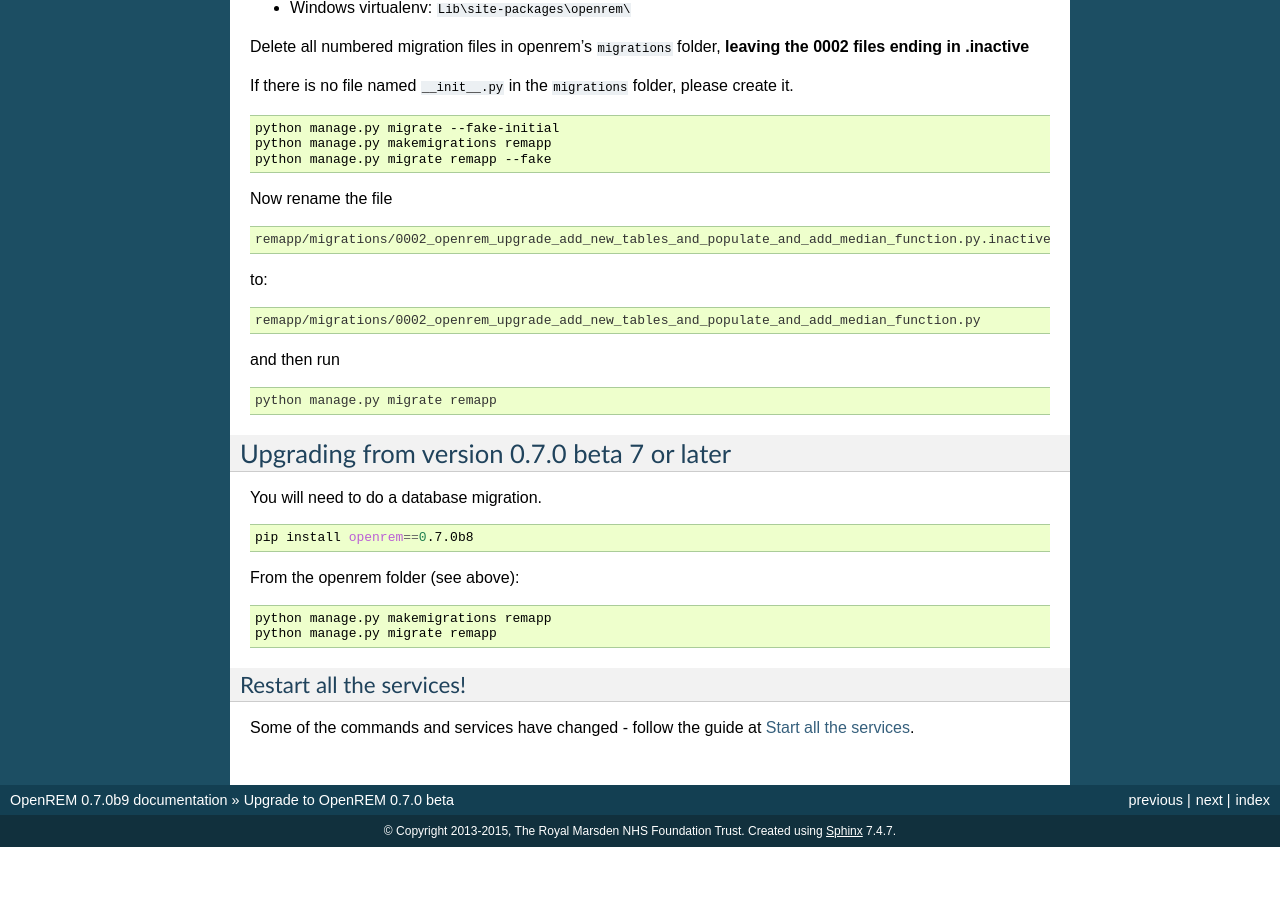
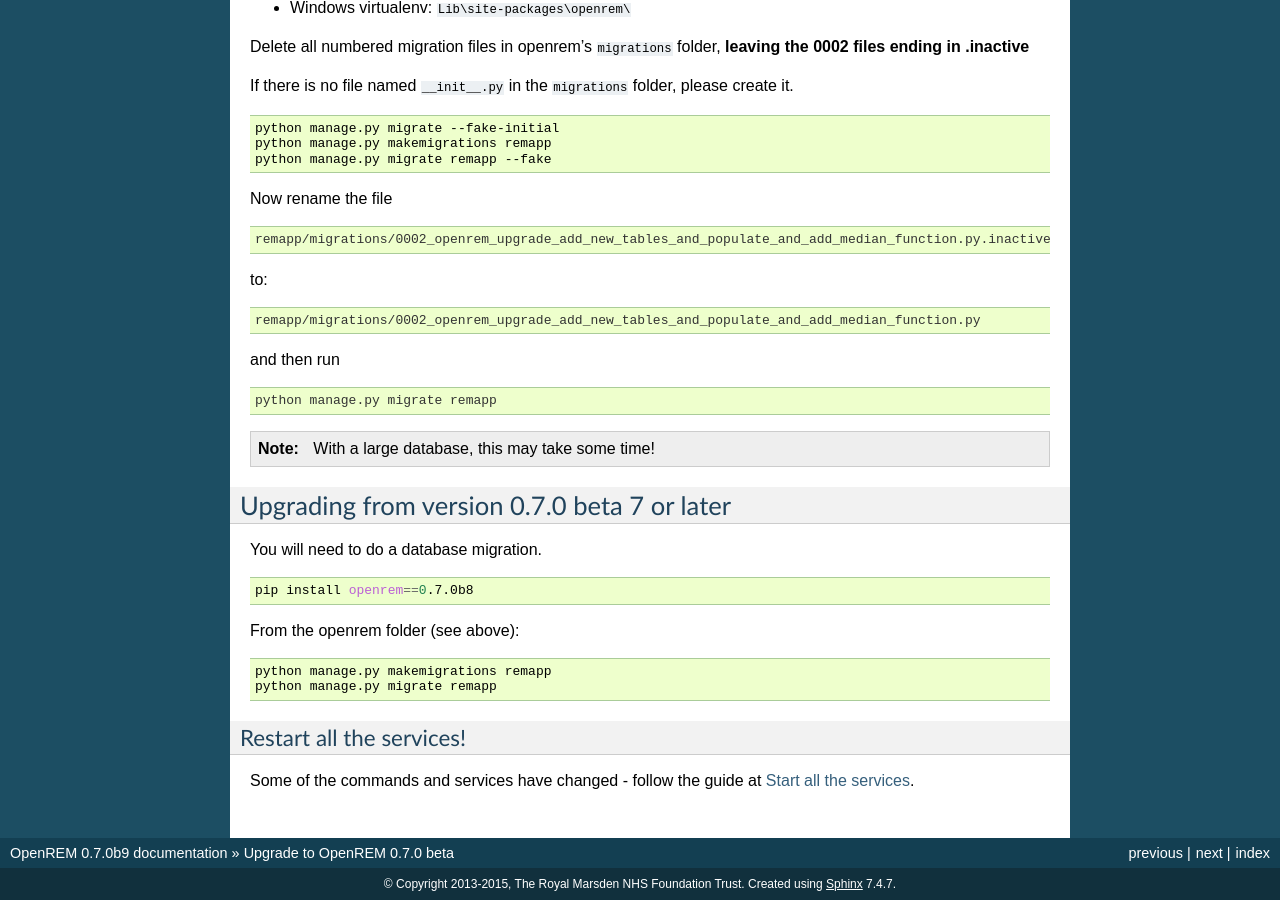
Before and after one commit to ckswilliams/modOpenREM, a Sphinx documentation site: the page built from docs/release-0.7.0.rst, in a window 1280 px wide and 900 px high, scrolled down 1400 px. Built offline with Sphinx 7.4.7, drawn with Linux system fonts in a browser that asks for light colours; before the commit the page ends 2247 px from its top, so only the background shows below that.

Commit message:
Added a note warning of the time the migration can take

```diff
--- a/docs/release-0.7.0.rst
+++ b/docs/release-0.7.0.rst
@@ -98,6 +98,10 @@
 
     python manage.py migrate remapp
 
+.. note::
+
+    With a large database, this may take some time!
+
 ********************************************
 Upgrading from version 0.7.0 beta 7 or later
 ********************************************
```
